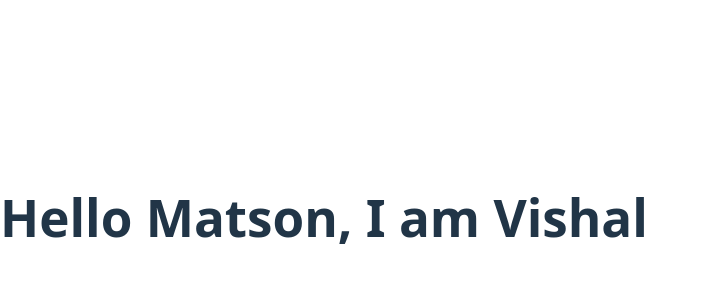
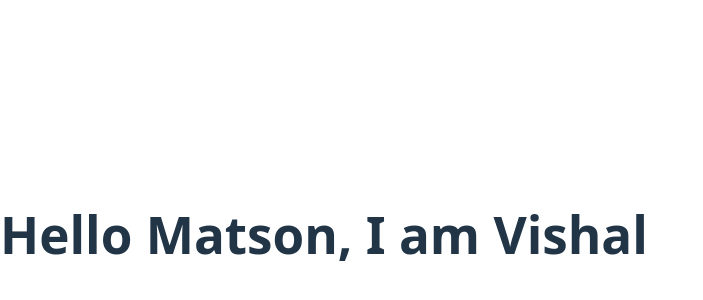
Before and after one commit to RiteshSarathe-TSM/cloudfront-deploy-testing, a React (Vite) app: page / in a window 1280 px wide. Shown: the part 326-626 px from the top of the page, without its empty margins (0-703 px from the left). Built offline with nearby package versions, Linux system fonts and the light colour scheme.

Commit message:
Update App.jsx

```diff
--- a/src/App.jsx
+++ b/src/App.jsx
@@ -1,6 +1,6 @@
 function App() {
   return (
-    <div style={{ textAlign: 'center', marginTop: '40vh' }}>
+    <div style={{ textAlign: 'center', marginTop: '40vh', justify: 'center', display: 'flex' }}>
       <h1>Hello Matson, I am Vishal</h1>
     </div>
   );
```
